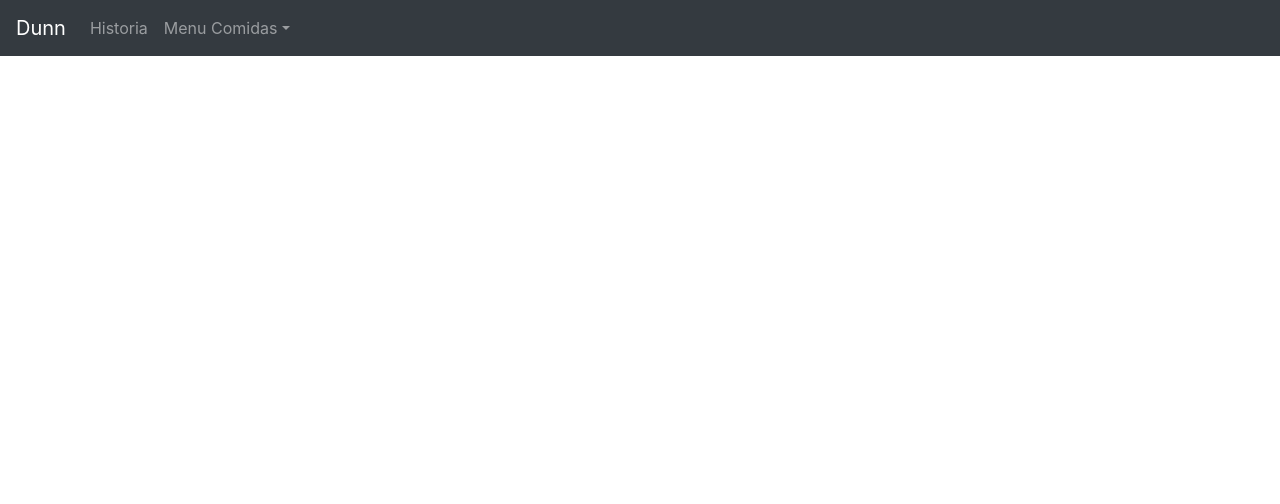
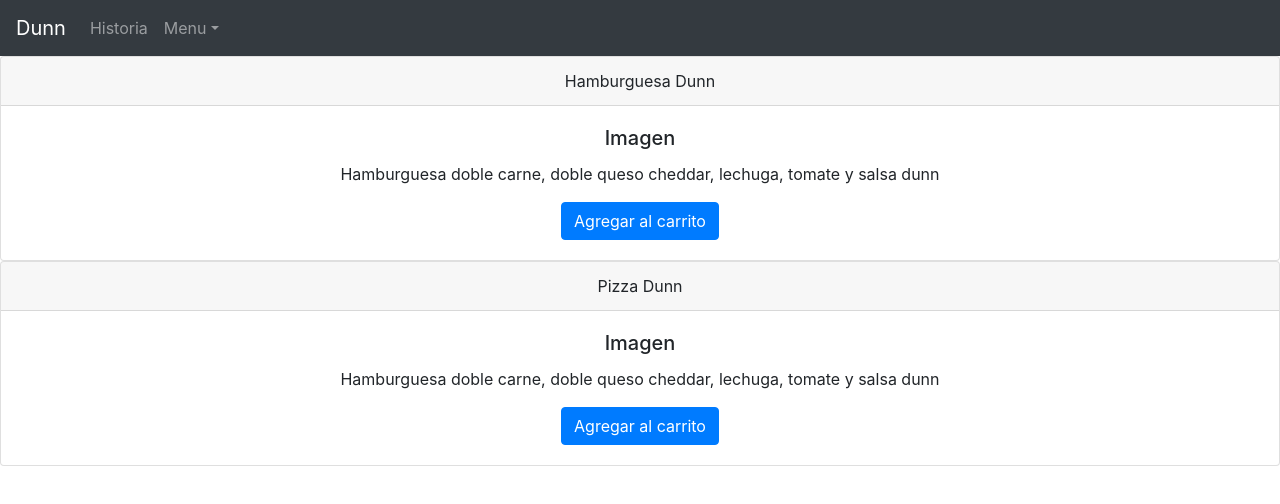
Before and after one commit to colomarina/proyecto-react, a React (Create React App) app: page / in a window 1280 px wide. Shown: the top 504 px of the page. Built offline with nearby package versions, Linux system fonts and the light colour scheme.

Commit message:
Agregue el ItemListContainer

```diff
--- a/public/index.html
+++ b/public/index.html
@@ -9,6 +9,7 @@
       name="description"
       content="Web site created using create-react-app"
     />
+    <link rel="stylesheet" href="https://cdnjs.cloudflare.com/ajax/libs/font-awesome/4.7.0/css/font-awesome.min.css">
     <!-- Inlcude BOOSTRAP via CDN -->
     <link
       rel="stylesheet"
--- a/src/App.js
+++ b/src/App.js
@@ -1,5 +1,6 @@
 import React from 'react';
 import NavBar from "./components/NavBar";
+import ItemListContainer from "./components/ItemListContainer";
 import './App.css';
 import 'bootstrap/dist/css/bootstrap.min.css';
 
@@ -8,6 +9,7 @@ function App() {
   return (
     <div className="App">
         <NavBar />
+        <ItemListContainer />
     </div>
   );
 }
--- /dev/null
+++ b/src/components/CartWidget.js
@@ -0,0 +1 @@
+import React from 'react';
--- /dev/null
+++ b/src/components/ItemListContainer.js
@@ -0,0 +1,15 @@
+import React from 'react';
+import Items from "../components/Items";
+// import 'bootstrap/dist/css/bootstrap.min.css';
+// import { Card,Button } from 'react-bootstrap';
+
+function ItemListContainer() {
+    return (
+        <div>
+            <Items nombre="Hamburguesa Dunn"/>
+            <Items nombre="Pizza Dunn"/>
+        </div>
+    )
+}
+
+export default ItemListContainer
--- /dev/null
+++ b/src/components/Items.js
@@ -0,0 +1,20 @@
+import React from 'react';
+import 'bootstrap/dist/css/bootstrap.min.css';
+import { Card,Button } from 'react-bootstrap';
+
+function Items({nombre}) {
+    return (
+        <Card>
+            <Card.Header>{nombre}</Card.Header>
+            <Card.Body>
+                <Card.Title>Imagen</Card.Title>
+                <Card.Text>
+                Hamburguesa doble carne, doble queso cheddar, lechuga, tomate y salsa dunn
+                </Card.Text>
+                <Button variant="primary">Agregar al carrito</Button>
+            </Card.Body>
+        </Card>
+    )
+}
+
+export default Items
--- a/src/components/NavBar.js
+++ b/src/components/NavBar.js
@@ -10,7 +10,7 @@ function NavBar() {
         <Navbar.Collapse id="basic-navbar-nav">
           <Nav className="mr-auto">
             <Nav.Link href="#link">Historia</Nav.Link>
-            <NavDropdown title="Menu Comidas" id="basic-nav-dropdown">
+            <NavDropdown title="Menu" id="basic-nav-dropdown">
               <NavDropdown.Item href="#action/3.1">Cervezas</NavDropdown.Item>
               <NavDropdown.Item href="#action/3.2">Tragos</NavDropdown.Item>
               <NavDropdown.Item href="#action/3.3">Bebida</NavDropdown.Item>
@@ -19,6 +19,7 @@ function NavBar() {
             </NavDropdown>
           </Nav>
         </Navbar.Collapse>
+        {/* carrito */}
       </Navbar>
     )
 }
```
Also changed, not shown: src/App.css (+65 -0 lines).
